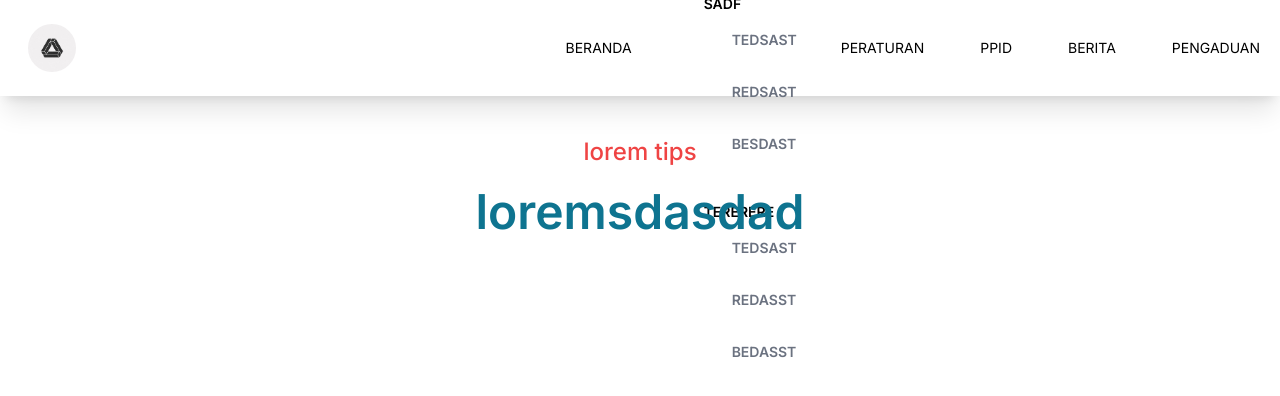
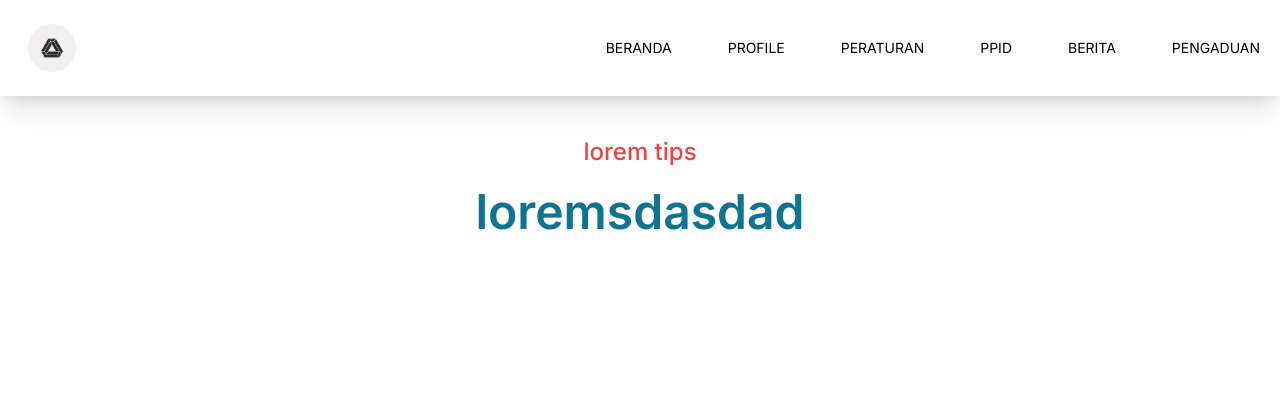
Before and after one commit to TommyPurba/companyorg, a Next.js app in the folder beacomp/: page / in a window 1280 px wide. Shown: the top 396 px of the page. Built offline with nearby package versions, Linux system fonts and the light colour scheme.

Commit message:
perbaiki sub menu12344

```diff
--- a/beacomp/src/components/navigation/Navlinks.js
+++ b/beacomp/src/components/navigation/Navlinks.js
@@ -116,7 +116,7 @@ export const Navlinks = () => {
                   <div key={index}>
                     <div
                       className={`${
-                        heading == sLinks.subName ? "hidden" : "md:"
+                        heading == sLinks.subName ? "md:hidden" : "hidden"
                       }`}
                     >
                       <p className="py-4 pl-7 font-semibold md:pr-0 pr-5">
```
